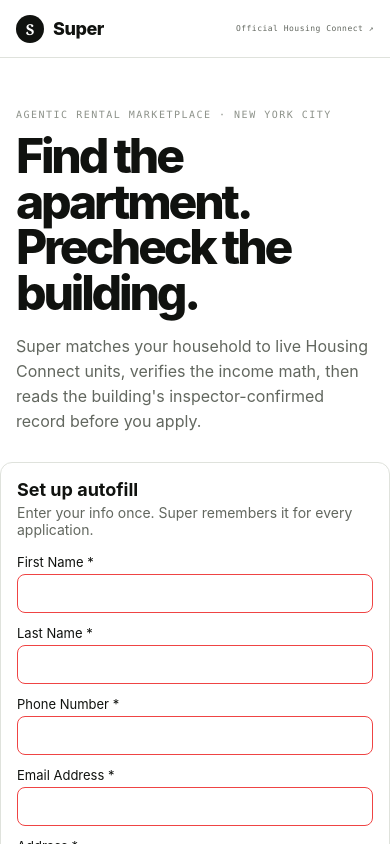
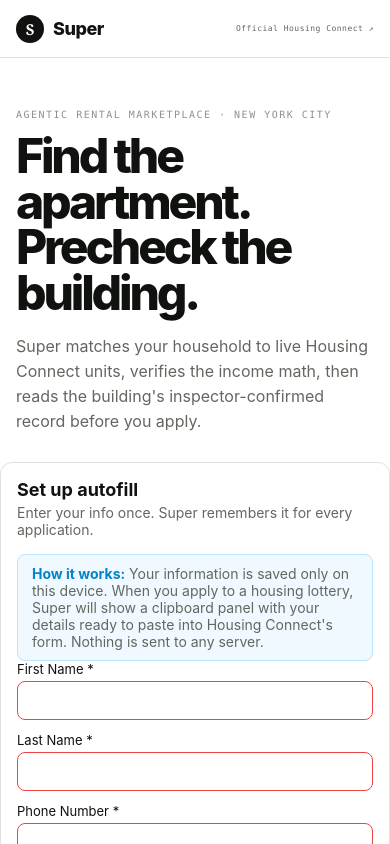
Before and after one commit to inevident/super, a Next.js app: page / in a window 390 px wide. Shown: the top 844 px of the page. Built offline with nearby package versions, Linux system fonts and the light colour scheme.

Commit message:
docs(autofill): add README section, tooltips, and privacy documentation
- Document autofill feature with how-it-works, two modes, and privacy
- Add in-app tooltips explaining how autofill works
- Add responsive CSS for profile setup card and summary view

```diff
--- a/app/components/ProfileManager.tsx
+++ b/app/components/ProfileManager.tsx
@@ -181,6 +181,9 @@
         <div className="profile-setup-header">
           <h3>Set up autofill</h3>
           <p>Enter your info once. Super remembers it for every application.</p>
+          <p className="profile-tooltip">
+            <strong>How it works:</strong> Your information is saved only on this device. When you apply to a housing lottery, Super will show a clipboard panel with your details ready to paste into Housing Connect's form. Nothing is sent to any server.
+          </p>
         </div>
         <ProfileFormFields form={form} setForm={setForm} />
         <div className="profile-setup-actions">
--- a/app/globals.css
+++ b/app/globals.css
@@ -812,3 +812,18 @@
     padding: 16px;
   }
 }
+
+/* Profile tooltip */
+.profile-tooltip {
+  background: #f0f9ff;
+  border: 1px solid #bae6fd;
+  border-radius: 8px;
+  padding: 10px 14px;
+  font-size: 13px;
+  color: #0369a1;
+  margin: 8px 0 0 !important;
+}
+
+.profile-tooltip strong {
+  color: #0284c7;
+}
```
Also changed, not shown: 1 other file (tests, documents, lock files or other folders).
